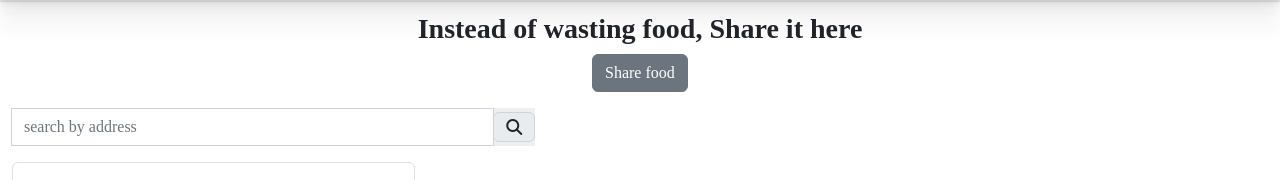
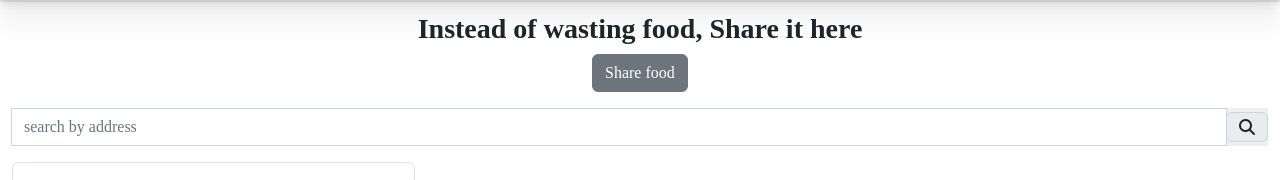
Before and after one commit to samuelandersoncodes/save-food, a Django app: page / in a window 1280 px wide. Shown: the part 82-262 px from the top of the page. Run offline with Django 3.2, Linux system fonts and the light colour scheme; a user stored in the database is signed in; data comes from the database, SQL or seed files in the repository; some libraries are stand-ins or nearby versions; some web fonts are replaced.

Commit message:
refactor: Refactor filter form for alignment

```diff
--- a/templates/index.html
+++ b/templates/index.html
@@ -30,8 +30,8 @@
             </div>
             <!--posts filter form-->
             <div class="form-row">
-                <div class="col-5">
-                    <div class="mb-3">
+                <div class="col">
+                    <div class="mb-3 filter-form">
                         {{ form.non_field_errors }}
                         <form method="get" action=" {% url 'filter_posts' %}" class="input-group">
                             {{ field.errors }}
```
